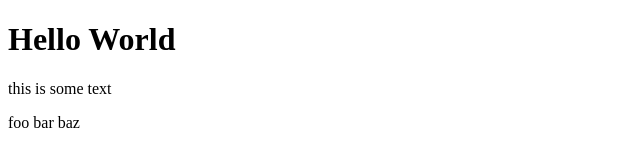
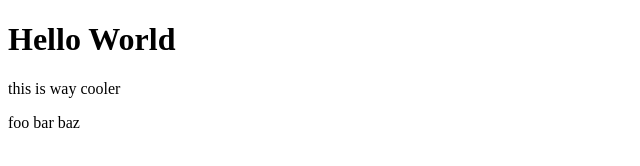
Before and after one commit to vives-projectweek-1-2020/merge-conflict-demo, a plain HTML site: page index.html in a window 1280 px wide. Shown: the full height of the page, 0-640 px from the left. Drawn offline with Linux system fonts and the light colour scheme.

Commit message:
change paragraph

```diff
--- a/index.html
+++ b/index.html
@@ -7,7 +7,7 @@
 </head>
 <body>
   <h1>Hello World</h1>
-  <p>this is some text</p>
+  <p>this is way cooler</p>
   <p>foo bar baz</p>
 </body>
 </html>
```
